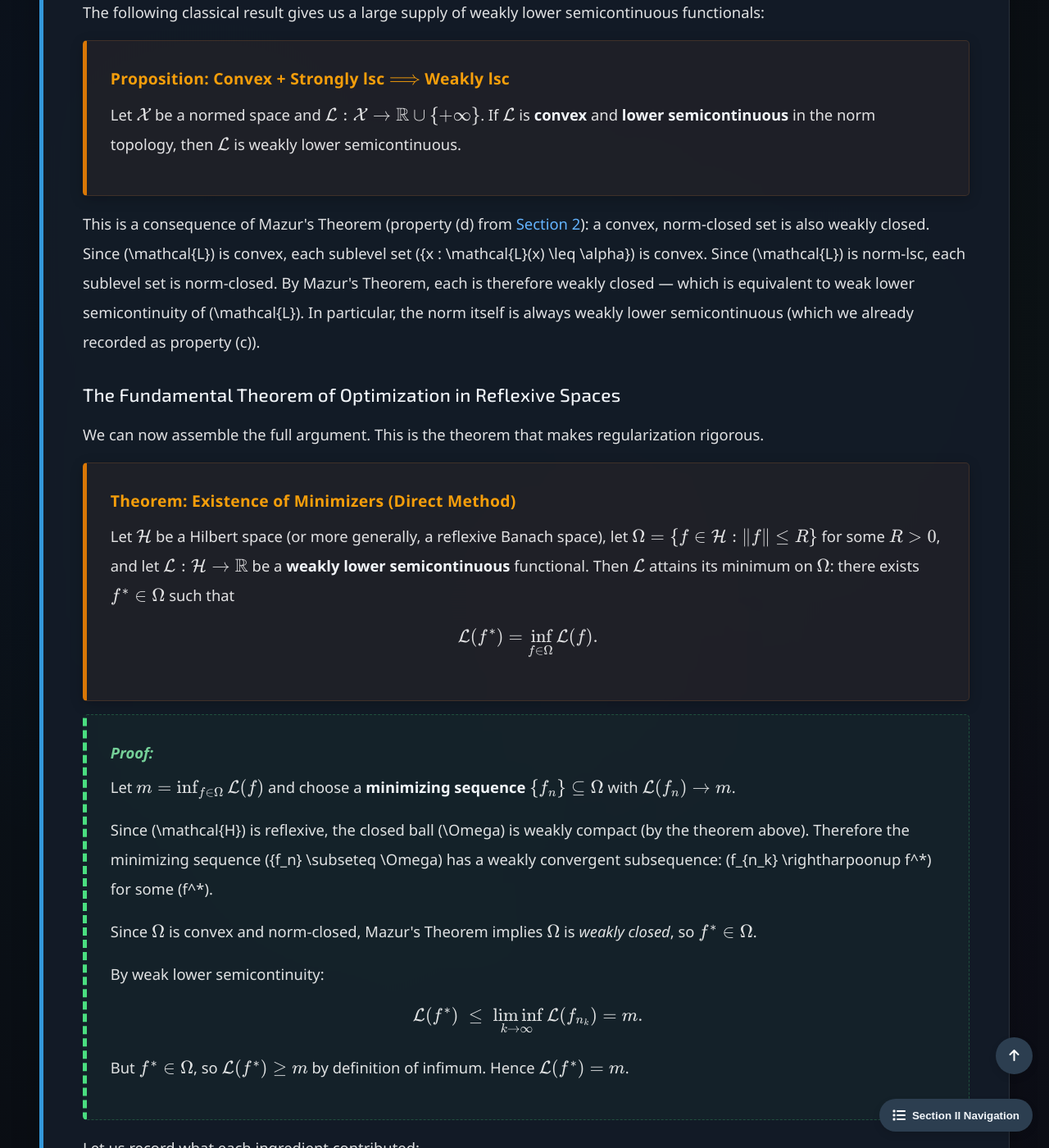
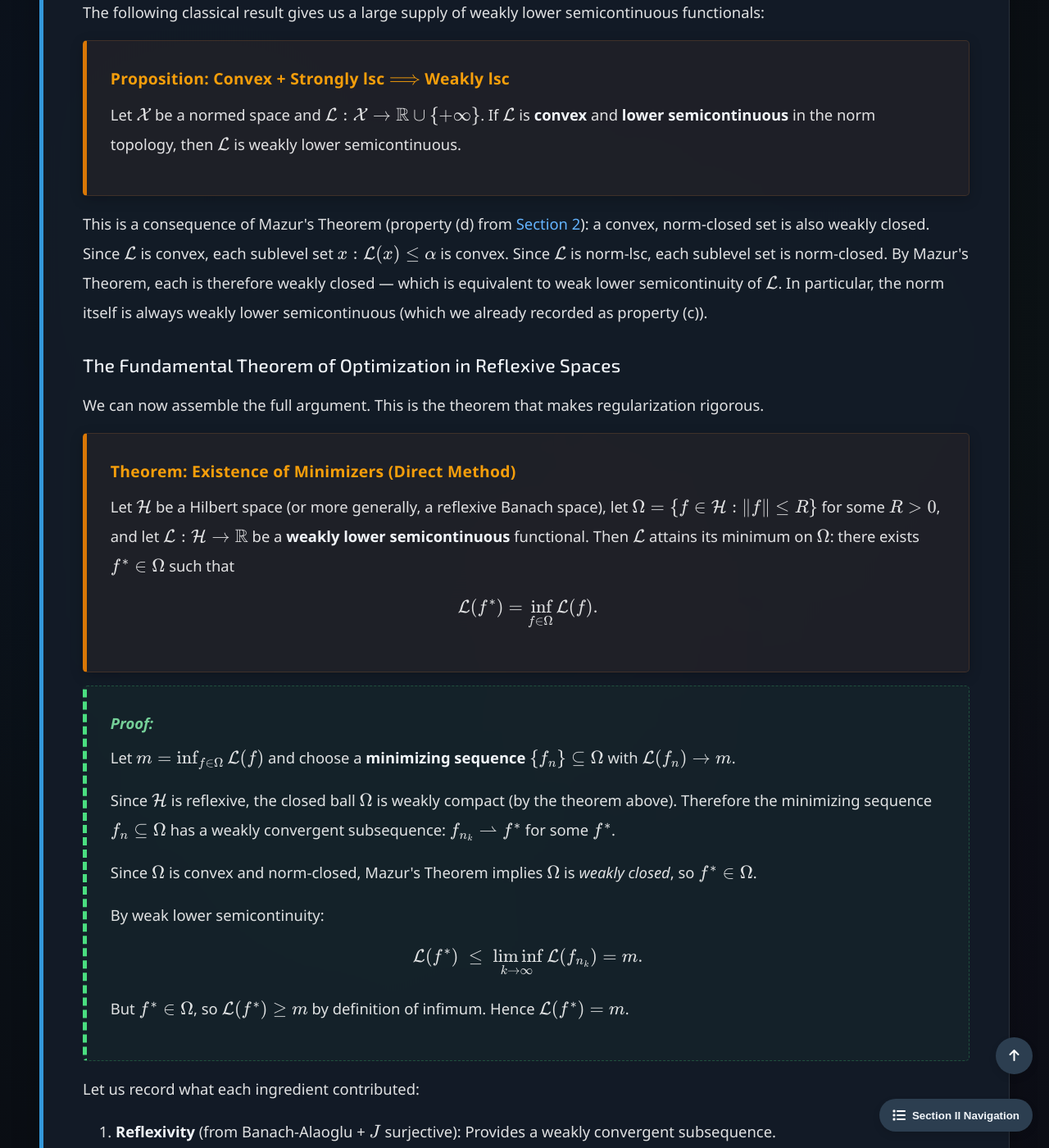
Before and after one commit to Yusukey01/yusukey01.github.io, a Jekyll site: the page built from Mathematics/Calculus/weak_topologies.html, in a window 1280 px wide and 1400 px high, scrolled down 12641 px. Shown: the whole window at 82% size. Built offline with Jekyll 4.4.1, drawn with Linux system fonts in a browser that asks for light colours.

Commit message:
fixed errors

```diff
--- a/Mathematics/Calculus/dual_spaces.html
+++ b/Mathematics/Calculus/dual_spaces.html
@@ -624,7 +624,7 @@ uses_python: false
                     <thead>
                         <tr>
                             <th>Metric \(g\)</th>
-                            <th>Gradient \((df)^\sharp = g^{-1}\, df\)</th>
+                            <th>Gradient \((df)^\sharp\): \((\nabla f)^i = g^{ij}(df)_j\)</th>
                             <th>Algorithm</th>
                         </tr>
                     </thead>
--- a/Mathematics/Calculus/weak_topologies.html
+++ b/Mathematics/Calculus/weak_topologies.html
@@ -650,9 +650,9 @@ uses_python: false
 
                 <p>
                     This is a consequence of Mazur's Theorem (property (d) from <a href="#weak-convergence">Section 2</a>): a convex,
-                    norm-closed set is also weakly closed. Since (\mathcal{L}) is convex, each sublevel set ({x : \mathcal{L}(x) \leq \alpha})
-                    is convex. Since (\mathcal{L}) is norm-lsc, each sublevel set is norm-closed. By Mazur's Theorem, each is therefore weakly
-                    closed — which is equivalent to weak lower semicontinuity of (\mathcal{L}). In particular, the norm itself is always weakly
+                    norm-closed set is also weakly closed. Since \(\mathcal{L}\) is convex, each sublevel set \({x : \mathcal{L}(x) \leq \alpha}\)
+                    is convex. Since \(\mathcal{L}\) is norm-lsc, each sublevel set is norm-closed. By Mazur's Theorem, each is therefore weakly
+                    closed — which is equivalent to weak lower semicontinuity of \(\mathcal{L}\). In particular, the norm itself is always weakly
                     lower semicontinuous (which we already recorded as property (c)).
                 </p>
 
@@ -685,8 +685,8 @@ uses_python: false
                     </p>
 
                     <p>
-                        Since (\mathcal{H}) is reflexive, the closed ball (\Omega) is weakly compact (by the theorem above). Therefore the minimizing
-                        sequence ({f_n} \subseteq \Omega) has a weakly convergent subsequence: (f_{n_k} \rightharpoonup f^*) for some (f^*).
+                        Since \(\mathcal{H}\) is reflexive, the closed ball \(\Omega\) is weakly compact (by the theorem above). Therefore the minimizing
+                        sequence \({f_n} \subseteq \Omega\) has a weakly convergent subsequence: \(f_{n_k} \rightharpoonup f^*\) for some \(f^*\).
                     </p>
 
                     <p>
```
